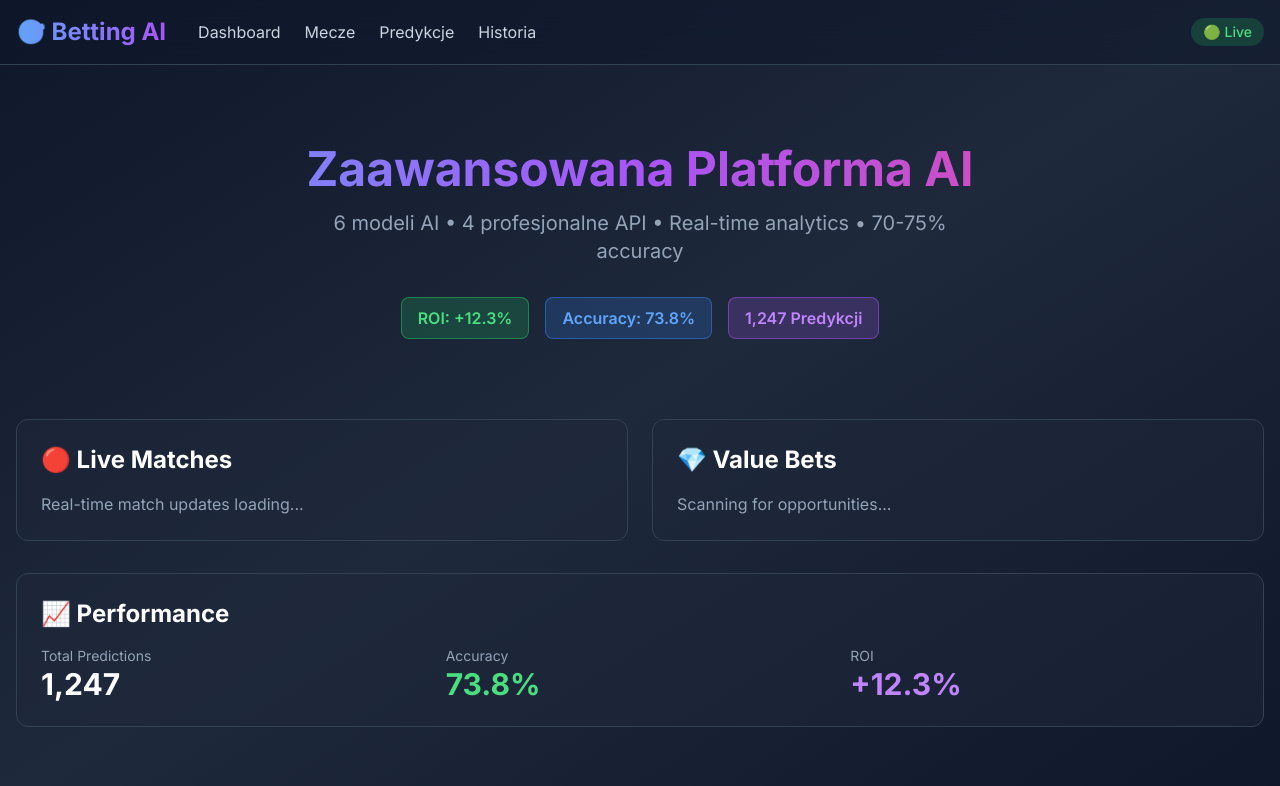
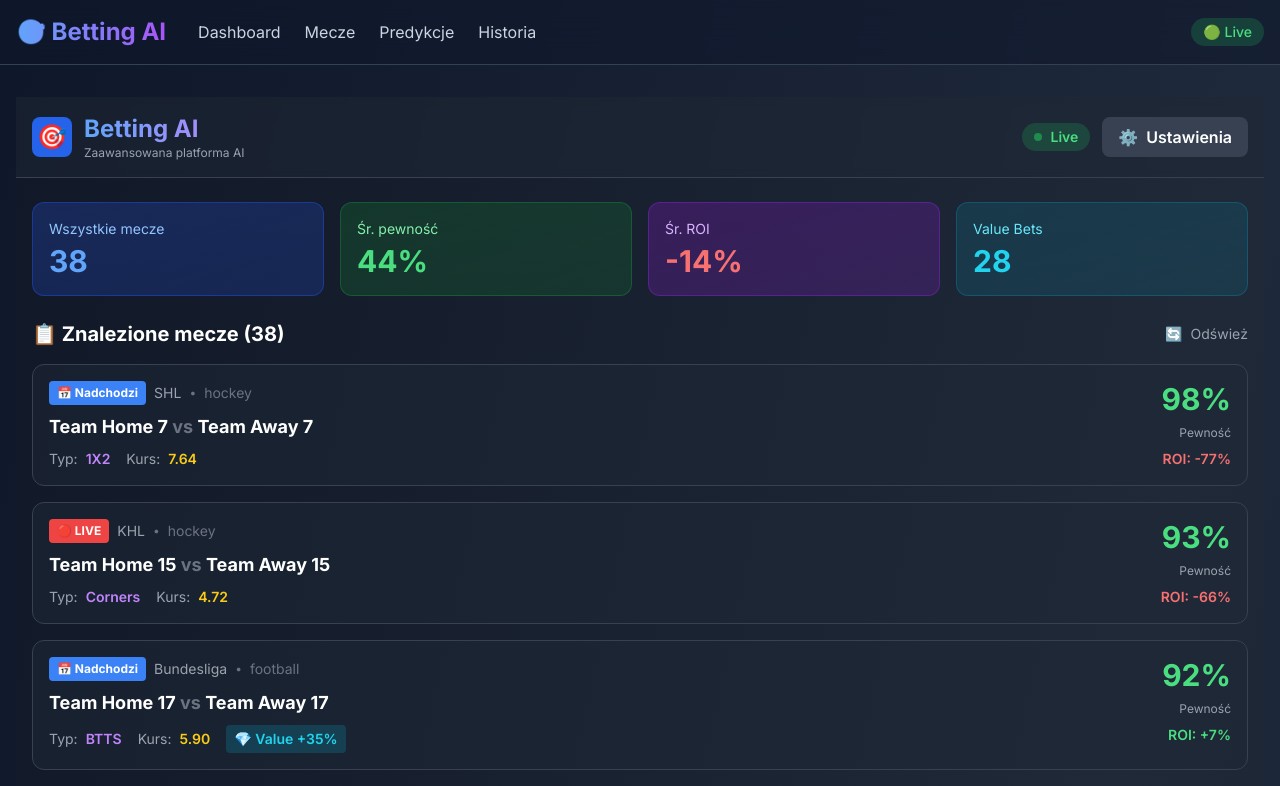
Before and after one commit to xMaksymilianxx/betting-ai-platform, a Next.js app: page / in a window 1280 px wide. Shown: the top 786 px of the page. Built offline with nearby package versions, Linux system fonts and the light colour scheme.

Commit message:
Update page.tsx

```diff
--- a/app/page.tsx
+++ b/app/page.tsx
@@ -1,56 +1,309 @@
-import { Suspense } from 'react';
+'use client';
+
+import { useState, useEffect } from 'react';
+import Link from 'next/link';
+
+interface Match {
+  id: string;
+  home: string;
+  away: string;
+  league: string;
+  sport: string;
+  betType: string;
+  confidence: number;
+  odds: string;
+  status: string;
+  time: string;
+  roi: number;
+  accuracy: number;
+  valuePercentage: number;
+}
 
 export default function HomePage() {
+  const [matches, setMatches] = useState<Match[]>([]);
+  const [loading, setLoading] = useState(true);
+  const [stats, setStats] = useState({
+    totalMatches: 0,
+    avgConfidence: 0,
+    avgROI: 0,
+    valueBets: 0
+  });
+
+  const loadMatches = async () => {
+    setLoading(true);
+    try {
+      // Load filter settings from localStorage
+      const savedSettings = localStorage.getItem('filterSettings');
+      const settings = savedSettings ? JSON.parse(savedSettings) : {
+        minConfidence: 0,
+        showAllLeagues: true,
+        sports: ['football', 'basketball', 'tennis', 'hockey'],
+        requireFullStats: false,
+        matchStatus: ['live', 'scheduled'],
+        betTypes: ['1X2', 'BTTS', 'Over/Under', 'Handicap', 'Corners', 'Cards'],
+        minOdds: 1.01,
+        maxOdds: 100,
+        minROI: -100,
+        minAccuracy: 0,
+        minSampleSize: 0,
+        showArchive: false,
+        daysBack: 7,
+        matchTime: ['prematch', 'live'],
+        onlyValueBets: false,
+        minValuePercentage: 0,
+      };
+
+      // Build query params
+      const params = new URLSearchParams({
+        minConfidence: settings.minConfidence.toString(),
+        showAllLeagues: settings.showAllLeagues.toString(),
+        sports: settings.sports.join(','),
+        requireFullStats: settings.requireFullStats.toString(),
+        matchStatus: settings.matchStatus.join(','),
+        betTypes: settings.betTypes.join(','),
+        minOdds: settings.minOdds.toString(),
+        maxOdds: settings.maxOdds.toString(),
+        minROI: settings.minROI.toString(),
+        minAccuracy: settings.minAccuracy.toString(),
+        minSampleSize: settings.minSampleSize.toString(),
+        showArchive: settings.showArchive.toString(),
+        daysBack: settings.daysBack.toString(),
+        matchTime: settings.matchTime.join(','),
+        onlyValueBets: settings.onlyValueBets.toString(),
+        minValuePercentage: settings.minValuePercentage.toString(),
+      });
+
+      const response = await fetch(`/api/matches?${params}`);
+      const data = await response.json();
+
+      console.log('✅ Loaded data:', data);
+
+      if (data.success) {
+        setMatches(data.matches || []);
+
+        // Calculate stats
+        const avgConf = data.matches.length > 0
+          ? data.matches.reduce((sum: number, m: Match) => sum + m.confidence, 0) / data.matches.length
+          : 0;
+        const avgRoi = data.matches.length > 0
+          ? data.matches.reduce((sum: number, m: Match) => sum + m.roi, 0) / data.matches.length
+          : 0;
+        const valueBetsCount = data.matches.filter((m: Match) => m.valuePercentage > 10).length;
+
+        setStats({
+          totalMatches: data.count,
+          avgConfidence: Math.round(avgConf),
+          avgROI: Math.round(avgRoi),
+          valueBets: valueBetsCount
+        });
+      }
+    } catch (error) {
+      console.error('❌ Error loading matches:', error);
+    } finally {
+      setLoading(false);
+    }
+  };
+
+  useEffect(() => {
+    loadMatches();
+
+    // Reload when settings change
+    const handleSettingsChange = () => {
+      console.log('⚙️ Settings changed, reloading...');
+      loadMatches();
+    };
+    window.addEventListener('settingsChanged', handleSettingsChange);
+
+    // Auto-refresh every 60 seconds
+    const interval = setInterval(loadMatches, 60000);
+
+    return () => {
+      window.removeEventListener('settingsChanged', handleSettingsChange);
+      clearInterval(interval);
+    };
+  }, []);
+
+  const getStatusColor = (status: string) => {
+    switch (status) {
+      case 'live': return 'bg-red-500';
+      case 'scheduled': return 'bg-blue-500';
+      case 'finished': return 'bg-gray-500';
+      default: return 'bg-gray-500';
+    }
+  };
+
+  const getConfidenceColor = (confidence: number) => {
+    if (confidence >= 80) return 'text-green-400';
+    if (confidence >= 60) return 'text-yellow-400';
+    if (confidence >= 40) return 'text-orange-400';
+    return 'text-red-400';
+  };
+
   return (
-    <div className="space-y-8">
-      <div className="text-center space-y-4 py-12">
-        <h1 className="text-5xl font-bold bg-gradient-to-r from-blue-400 via-purple-500 to-pink-500 bg-clip-text text-transparent">
-          Zaawansowana Platforma AI
-        </h1>
-        <p className="text-xl text-slate-400 max-w-2xl mx-auto">
-          6 modeli AI • 4 profesjonalne API • Real-time analytics • 70-75% accuracy
-        </p>
-        <div className="flex justify-center space-x-4 pt-4">
-          <div className="px-4 py-2 rounded-lg bg-green-500/20 border border-green-500/50">
-            <span className="text-green-400 font-semibold">ROI: +12.3%</span>
-          </div>
-          <div className="px-4 py-2 rounded-lg bg-blue-500/20 border border-blue-500/50">
-            <span className="text-blue-400 font-semibold">Accuracy: 73.8%</span>
-          </div>
-          <div className="px-4 py-2 rounded-lg bg-purple-500/20 border border-purple-500/50">
-            <span className="text-purple-400 font-semibold">1,247 Predykcji</span>
+    <div className="min-h-screen bg-gradient-to-br from-gray-900 via-gray-800 to-gray-900 text-white">
+      {/* Header */}
+      <div className="bg-gray-800/50 backdrop-blur-sm border-b border-gray-700 sticky top-0 z-50">
+        <div className="container mx-auto px-4 py-4">
+          <div className="flex items-center justify-between">
+            <div className="flex items-center gap-3">
+              <div className="w-10 h-10 bg-blue-600 rounded-lg flex items-center justify-center text-2xl">
+                🎯
+              </div>
+              <div>
+                <h1 className="text-2xl font-bold bg-gradient-to-r from-blue-400 to-purple-400 bg-clip-text text-transparent">
+                  Betting AI
+                </h1>
+                <p className="text-xs text-gray-400">Zaawansowana platforma AI</p>
+              </div>
+            </div>
+
+            <div className="flex items-center gap-3">
+              <div className="bg-green-500/20 px-3 py-1 rounded-full flex items-center gap-2">
+                <div className="w-2 h-2 bg-green-500 rounded-full animate-pulse"></div>
+                <span className="text-sm font-semibold text-green-400">Live</span>
+              </div>
+              <Link
+                href="/settings"
+                className="bg-gray-700 hover:bg-gray-600 px-4 py-2 rounded-lg transition flex items-center gap-2 font-semibold"
+              >
+                <span>⚙️</span>
+                <span className="hidden sm:inline">Ustawienia</span>
+              </Link>
+            </div>
           </div>
         </div>
       </div>
 
-      <div className="grid grid-cols-1 lg:grid-cols-2 gap-6">
-        <div className="bg-slate-800/50 rounded-xl p-6 border border-slate-700">
-          <h2 className="text-2xl font-bold text-white mb-4">🔴 Live Matches</h2>
-          <p className="text-slate-400">Real-time match updates loading...</p>
+      {/* Stats Dashboard */}
+      <div className="container mx-auto px-4 py-6">
+        <div className="grid grid-cols-2 md:grid-cols-4 gap-4 mb-6">
+          <div className="bg-gradient-to-br from-blue-900/50 to-blue-800/30 p-4 rounded-xl border border-blue-700/50">
+            <div className="text-sm text-blue-300 mb-1">Wszystkie mecze</div>
+            <div className="text-3xl font-bold text-blue-400">{stats.totalMatches}</div>
+          </div>
+          <div className="bg-gradient-to-br from-green-900/50 to-green-800/30 p-4 rounded-xl border border-green-700/50">
+            <div className="text-sm text-green-300 mb-1">Śr. pewność</div>
+            <div className="text-3xl font-bold text-green-400">{stats.avgConfidence}%</div>
+          </div>
+          <div className="bg-gradient-to-br from-purple-900/50 to-purple-800/30 p-4 rounded-xl border border-purple-700/50">
+            <div className="text-sm text-purple-300 mb-1">Śr. ROI</div>
+            <div className={`text-3xl font-bold ${stats.avgROI >= 0 ? 'text-green-400' : 'text-red-400'}`}>
+              {stats.avgROI > 0 ? '+' : ''}{stats.avgROI}%
+            </div>
+          </div>
+          <div className="bg-gradient-to-br from-cyan-900/50 to-cyan-800/30 p-4 rounded-xl border border-cyan-700/50">
+            <div className="text-sm text-cyan-300 mb-1">Value Bets</div>
+            <div className="text-3xl font-bold text-cyan-400">{stats.valueBets}</div>
+          </div>
         </div>
 
-        <div className="bg-slate-800/50 rounded-xl p-6 border border-slate-700">
-          <h2 className="text-2xl font-bold text-white mb-4">💎 Value Bets</h2>
-          <p className="text-slate-400">Scanning for opportunities...</p>
-        </div>
+        {/* Matches List */}
+        {loading ? (
+          <div className="flex items-center justify-center py-20">
+            <div className="text-center">
+              <div className="w-16 h-16 border-4 border-blue-500 border-t-transparent rounded-full animate-spin mx-auto mb-4"></div>
+              <p className="text-gray-400">Ładowanie meczów...</p>
+            </div>
+          </div>
+        ) : matches.length === 0 ? (
+          <div className="bg-gray-800/50 rounded-xl border border-gray-700 p-12 text-center">
+            <div className="text-6xl mb-4">🔍</div>
+            <h3 className="text-2xl font-bold mb-2">Brak meczów</h3>
+            <p className="text-gray-400 mb-6">
+              Nie znaleziono meczów spełniających wybrane filtry.
+            </p>
+            <Link
+              href="/settings"
+              className="inline-block bg-blue-600 hover:bg-blue-700 px-6 py-3 rounded-lg font-semibold transition"
+            >
+              ⚙️ Zmień ustawienia filtrów
+            </Link>
+          </div>
+        ) : (
+          <div className="space-y-4">
+            <div className="flex items-center justify-between mb-4">
+              <h2 className="text-xl font-bold">📋 Znalezione mecze ({matches.length})</h2>
+              <button
+                onClick={loadMatches}
+                className="text-sm text-gray-400 hover:text-white transition flex items-center gap-2"
+              >
+                <span>🔄</span>
+                <span>Odśwież</span>
+              </button>
+            </div>
+
+            {matches.map((match) => (
+              <div
+                key={match.id}
+                className="bg-gray-800/50 hover:bg-gray-800/70 rounded-xl border border-gray-700 p-4 transition cursor-pointer"
+              >
+                <div className="flex items-start justify-between gap-4">
+                  <div className="flex-1">
+                    {/* Match Header */}
+                    <div className="flex items-center gap-2 mb-2">
+                      <span className={`px-2 py-1 rounded text-xs font-bold ${getStatusColor(match.status)}`}>
+                        {match.status === 'live' ? '🔴 LIVE' : match.status === 'scheduled' ? '📅 Nadchodzi' : '✅ Zakończony'}
+                      </span>
+                      <span className="text-sm text-gray-400">{match.league}</span>
+                      <span className="text-xs text-gray-500">•</span>
+                      <span className="text-sm text-gray-500">{match.sport}</span>
+                    </div>
+
+                    {/* Teams */}
+                    <div className="font-bold text-lg mb-2">
+                      {match.home} <span className="text-gray-500">vs</span> {match.away}
+                    </div>
+
+                    {/* Bet Info */}
+                    <div className="flex items-center gap-4 text-sm">
+                      <div className="flex items-center gap-2">
+                        <span className="text-gray-400">Typ:</span>
+                        <span className="font-semibold text-purple-400">{match.betType}</span>
+                      </div>
+                      <div className="flex items-center gap-2">
+                        <span className="text-gray-400">Kurs:</span>
+                        <span className="font-semibold text-yellow-400">{match.odds}</span>
+                      </div>
+                      {match.valuePercentage > 10 && (
+                        <div className="bg-cyan-500/20 px-2 py-1 rounded text-cyan-400 font-semibold">
+                          💎 Value +{match.valuePercentage}%
+                        </div>
+                      )}
+                    </div>
+                  </div>
+
+                  {/* Stats */}
+                  <div className="flex flex-col items-end gap-2">
+                    <div className={`text-3xl font-bold ${getConfidenceColor(match.confidence)}`}>
+                      {match.confidence}%
+                    </div>
+                    <div className="text-xs text-gray-400">Pewność</div>
+                    {match.roi >= 0 ? (
+                      <div className="text-sm font-semibold text-green-400">
+                        ROI: +{match.roi}%
+                      </div>
+                    ) : (
+                      <div className="text-sm font-semibold text-red-400">
+                        ROI: {match.roi}%
+                      </div>
+                    )}
+                  </div>
+                </div>
+              </div>
+            ))}
+          </div>
+        )}
       </div>
 
-      <div className="bg-slate-800/50 rounded-xl p-6 border border-slate-700">
-        <h2 className="text-2xl font-bold text-white mb-4">📈 Performance</h2>
-        <div className="grid grid-cols-3 gap-4">
-          <div>
-            <p className="text-slate-400 text-sm">Total Predictions</p>
-            <p className="text-3xl font-bold text-white">1,247</p>
-          </div>
-          <div>
-            <p className="text-slate-400 text-sm">Accuracy</p>
-            <p className="text-3xl font-bold text-green-400">73.8%</p>
-          </div>
-          <div>
-            <p className="text-slate-400 text-sm">ROI</p>
-            <p className="text-3xl font-bold text-purple-400">+12.3%</p>
-          </div>
-        </div>
+      {/* Footer Info */}
+      <div className="container mx-auto px-4 py-6 text-center text-sm text-gray-500">
+        <p>Ostatnia aktualizacja: {new Date().toLocaleTimeString('pl-PL')}</p>
+        <p className="mt-2">
+          💡 Dane odświeżają się automatycznie co minutę.
+          <Link href="/settings" className="text-blue-400 hover:underline ml-2">
+            Zmień filtry →
+          </Link>
+        </p>
       </div>
     </div>
   );
```
